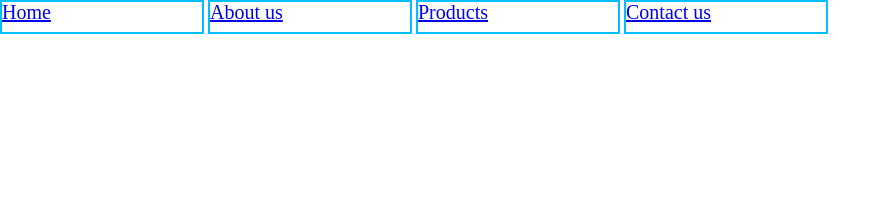
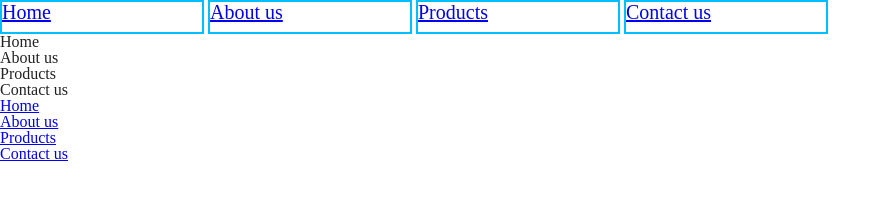
Before and after one commit to pdcourses/first_project_pd2022, a plain HTML site: page index.html in a window 1280 px wide. Shown: the whole page, without its empty margins (0-891 px from the left). Drawn offline with Linux system fonts and the light colour scheme.

Commit message:
chind elements in selector rule

```diff
--- a/assets/css/style.css
+++ b/assets/css/style.css
@@ -2,7 +2,7 @@
     list-style-type: none;
 }
 
-li {
+ul.nav > li {
     font-size: 20px;
     border: 2px solid deepskyblue;
     width: 200px;
--- a/index.html
+++ b/index.html
@@ -18,5 +18,21 @@
         <li><a href="#">Products</a></li>
         <li><a href="#">Contact us</a></li>
     </ul>
+
+    <ul>
+        <!-- <li><a href="">Page name</a></li>-->
+        <li>Home</li>
+        <li>About us</li>
+        <li>Products</li>
+        <li>Contact us</li>
+    </ul>
+
+    <ol class="nav">
+        <!-- <li><a href="">Page name</a></li>-->
+        <li><a href="#">Home</a></li>
+        <li><a href="#">About us</a></li>
+        <li><a href="#">Products</a></li>
+        <li><a href="#">Contact us</a></li>
+    </ol>
 </body>
 </html>
```
